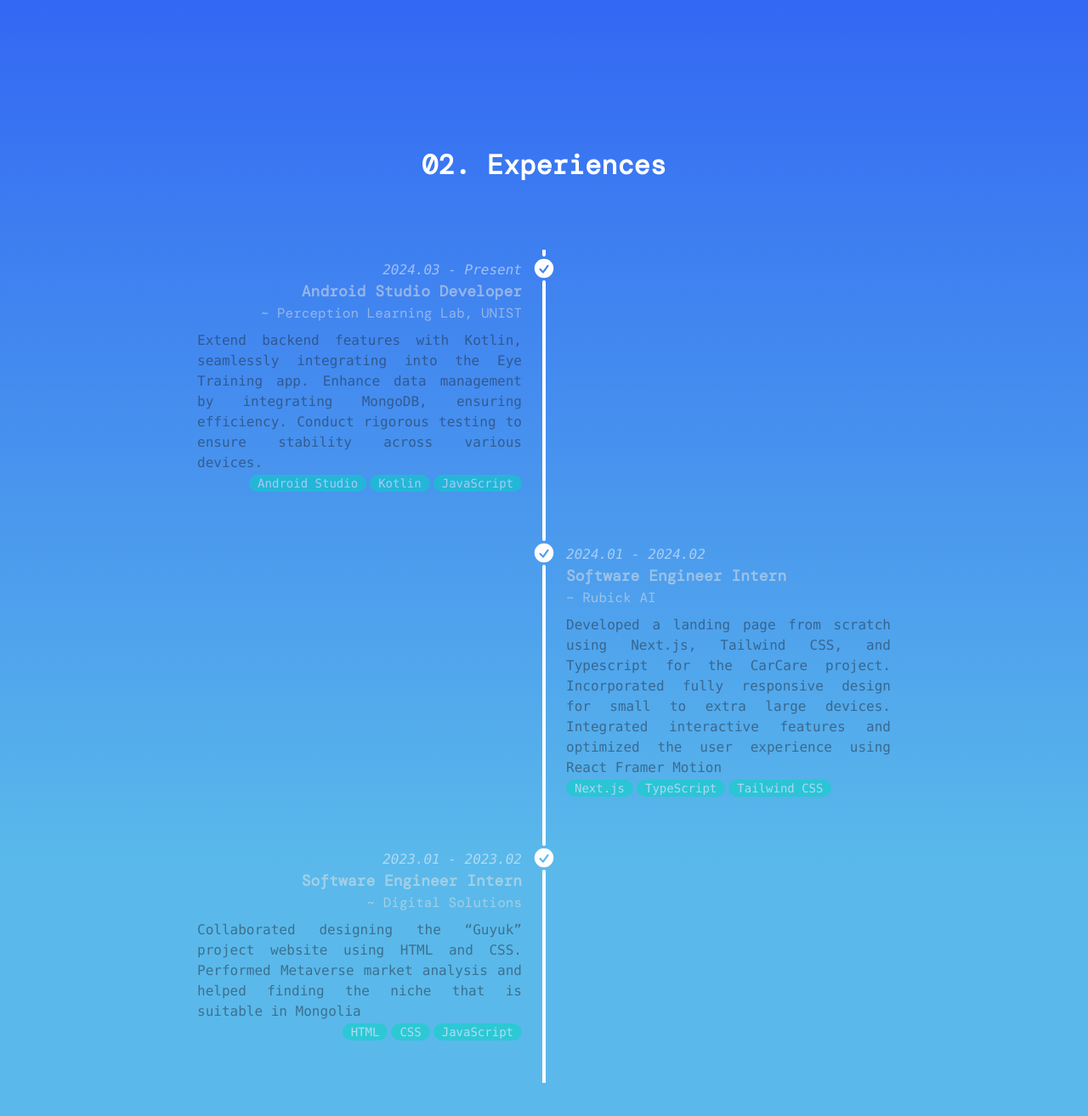
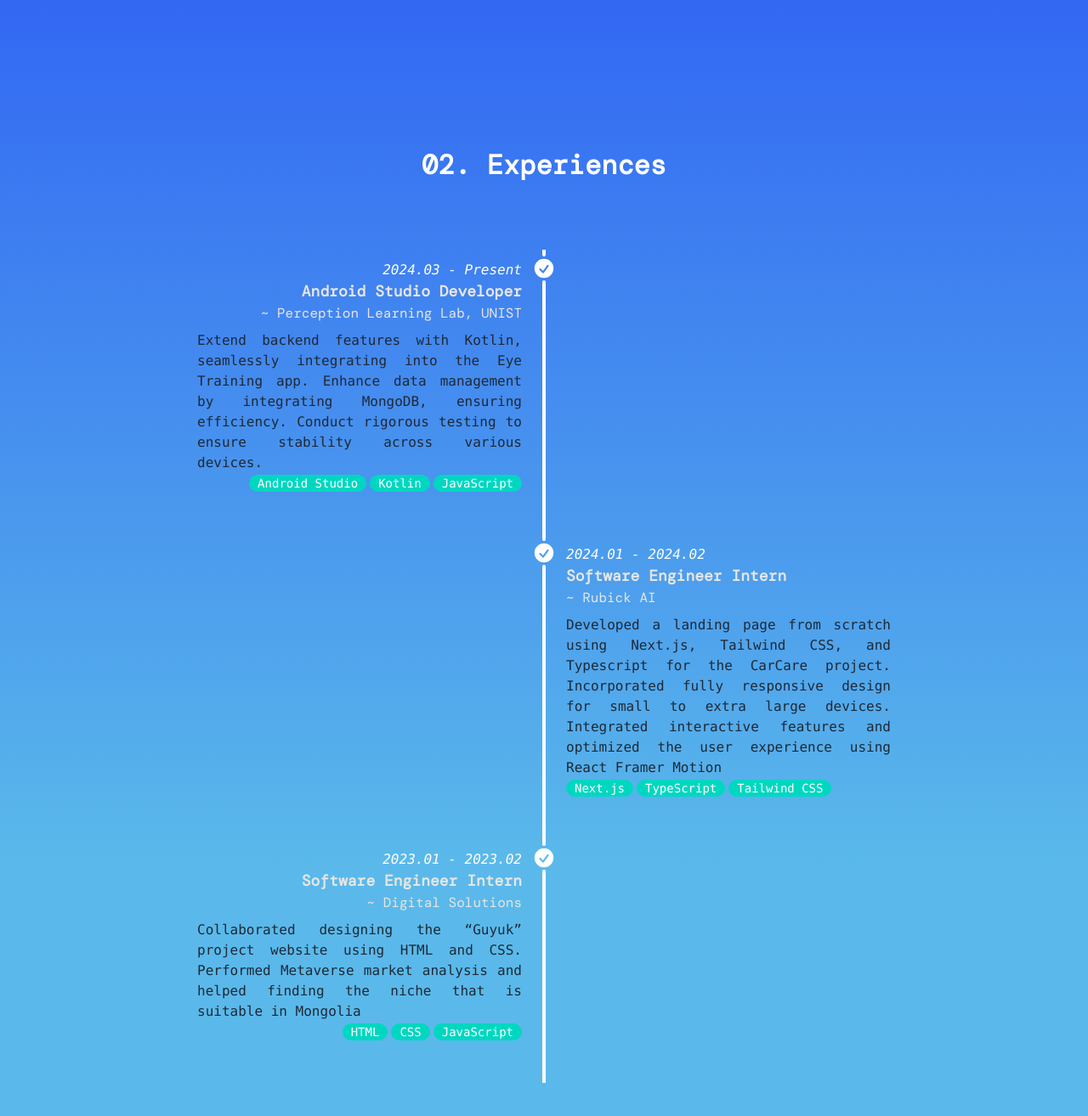
Before and after one commit to bbadraa99/portfolio, a Next.js app: page / in a window 1280 px wide. Shown: the part 1302-2616 px from the top of the page at 85% size. Built offline with nearby package versions, Linux system fonts and the light colour scheme.

Commit message:
Fixed null type in Experiences section

```diff
--- a/components/Experiences.tsx
+++ b/components/Experiences.tsx
@@ -16,7 +16,7 @@ const Experiences = () => {
           <div className="timeline-middle">
             <svg xmlns="http://www.w3.org/2000/svg" viewBox="0 0 20 20" fill="white" className="h-7 w-7"><path fillRule="evenodd" d="M10 18a8 8 0 100-16 8 8 0 000 16zm3.857-9.809a.75.75 0 00-1.214-.882l-3.483 4.79-1.88-1.88a.75.75 0 10-1.06 1.061l2.5 2.5a.75.75 0 001.137-.089l4-5.5z" clipRule="evenodd" /></svg>
           </div>
-          <Link href="https://pal.unist.ac.kr/" target='_blank' className={`timeline-start md:text-end mb-10 p-2 cursor-pointer font-mono ${hoveredExperience !== '1' && hoveredExperience !== null ? 'opacity-50' : ''} ${hoveredExperience === '1'  ? 'bg-stone-200 bg-opacity-20 rounded-md' : ''}`}
+          <Link href="https://pal.unist.ac.kr/" target='_blank' className={`timeline-start md:text-end mb-10 p-2 cursor-pointer font-mono ${hoveredExperience !== '1' && hoveredExperience !== 'empty' ? 'opacity-50' : ''} ${hoveredExperience === '1'  ? 'bg-stone-200 bg-opacity-20 rounded-md' : ''}`}
             onMouseEnter={() => setHoveredExperience('1')}
             onMouseLeave={() => setHoveredExperience('empty')}>
             <time className="font-mono italic text-white">2024.03 - Present</time>
@@ -37,7 +37,7 @@ const Experiences = () => {
           <div className="timeline-middle">
             <svg xmlns="http://www.w3.org/2000/svg" viewBox="0 0 20 20" fill="white" className="h-7 w-7"><path fillRule="evenodd" d="M10 18a8 8 0 100-16 8 8 0 000 16zm3.857-9.809a.75.75 0 00-1.214-.882l-3.483 4.79-1.88-1.88a.75.75 0 10-1.06 1.061l2.5 2.5a.75.75 0 001.137-.089l4-5.5z" clipRule="evenodd" /></svg>
           </div>
-          <Link href="https://www.carcare.mn/" target='_blank' className={`timeline-end mb-10 p-2 cursor-pointer font-mono ${hoveredExperience !== '2' && hoveredExperience !== null ? 'opacity-50' : ''} ${hoveredExperience === '2' ? 'bg-stone-200 bg-opacity-20 rounded-md' : ''}`}
+          <Link href="https://www.carcare.mn/" target='_blank' className={`timeline-end mb-10 p-2 cursor-pointer font-mono ${hoveredExperience !== '2' && hoveredExperience !== 'empty' ? 'opacity-50' : ''} ${hoveredExperience === '2' ? 'bg-stone-200 bg-opacity-20 rounded-md' : ''}`}
             onMouseEnter={() => setHoveredExperience('2')}
             onMouseLeave={() => setHoveredExperience('empty')} >
             <time className="font-mono italic text-white">2024.01 - 2024.02</time>
@@ -57,7 +57,7 @@ const Experiences = () => {
           <div className="timeline-middle">
             <svg xmlns="http://www.w3.org/2000/svg" viewBox="0 0 20 20" fill="white" className="h-7 w-7"><path fillRule="evenodd" d="M10 18a8 8 0 100-16 8 8 0 000 16zm3.857-9.809a.75.75 0 00-1.214-.882l-3.483 4.79-1.88-1.88a.75.75 0 10-1.06 1.061l2.5 2.5a.75.75 0 001.137-.089l4-5.5z" clipRule="evenodd" /></svg>
           </div>
-          <Link href="https://digitalsolutions.mn/#slide01" target='_blank' className={`timeline-start md:text-end mb-10 p-2 cursor-pointer font-mono ${hoveredExperience !== '3' && hoveredExperience !== null ? 'opacity-50' : ''} ${hoveredExperience === '3'  ? 'bg-stone-200 bg-opacity-20 rounded-md' : ''}`}
+          <Link href="https://digitalsolutions.mn/#slide01" target='_blank' className={`timeline-start md:text-end mb-10 p-2 cursor-pointer font-mono ${hoveredExperience !== '3' && hoveredExperience !== 'empty' ? 'opacity-50' : ''} ${hoveredExperience === '3'  ? 'bg-stone-200 bg-opacity-20 rounded-md' : ''}`}
             onMouseEnter={() => setHoveredExperience('3')}
             onMouseLeave={() => setHoveredExperience('empty')}>
             <time className="font-mono italic text-white">2023.01 - 2023.02</time>
```
